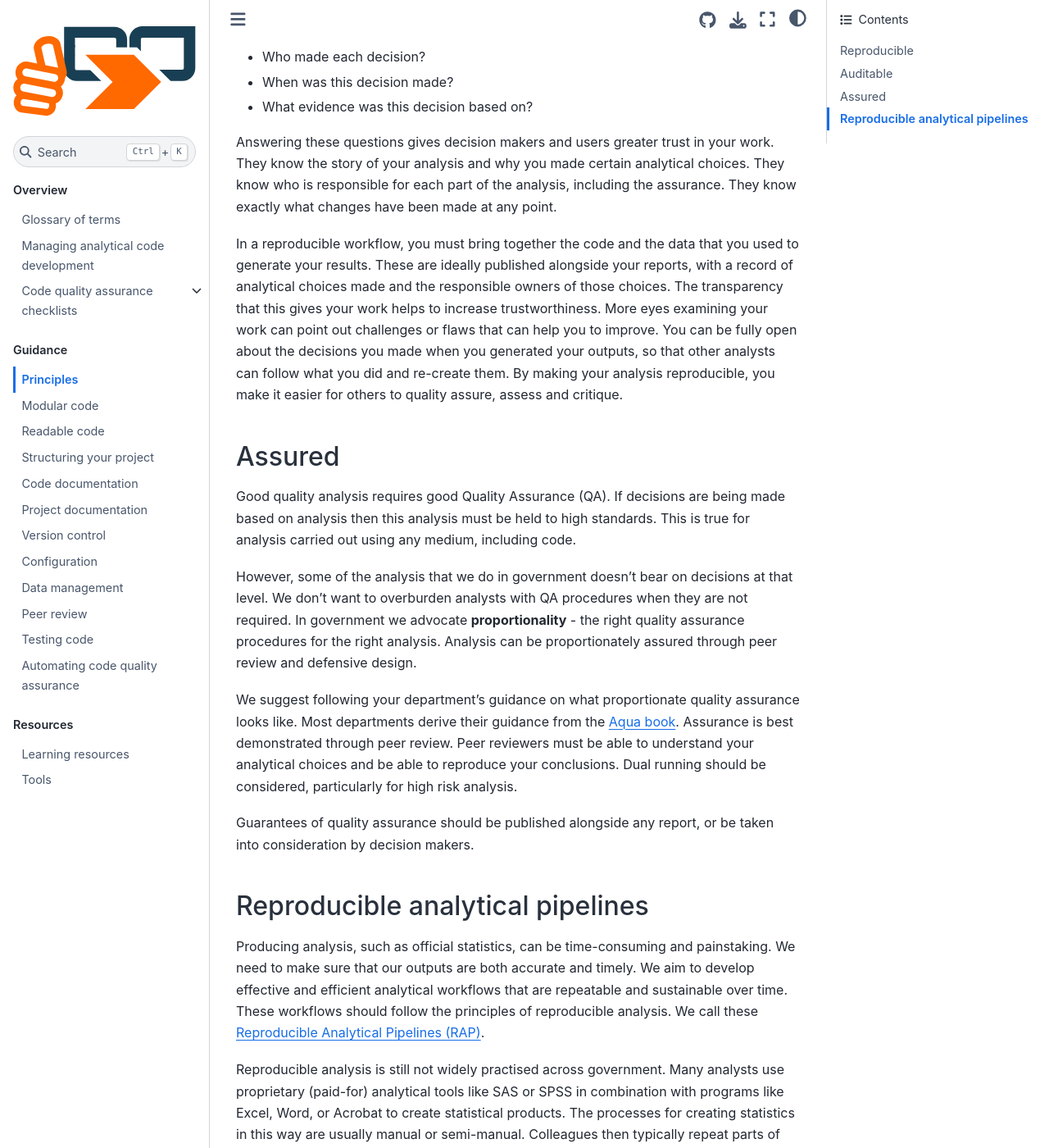
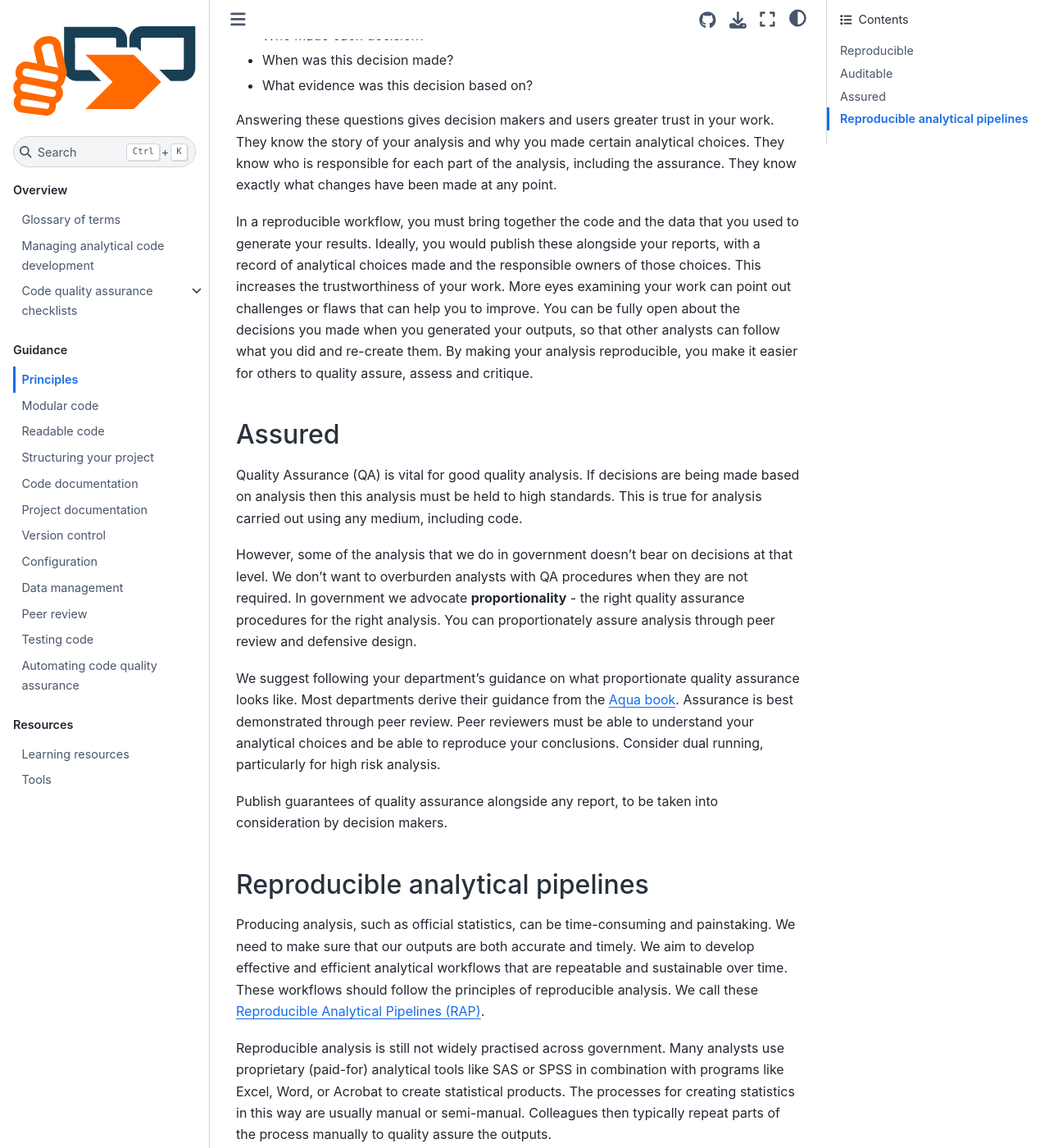
Before and after one commit to best-practice-and-impact/qa-of-code-guidance, a Jupyter Book: the page built from book/principles.md, in a window 1280 px wide and 1400 px high, scrolled down 1906 px. Shown: the whole window at 82% size. Built offline with Jupyter Book 1.0.4 settings and Sphinx 7.4.7 and the Sphinx Book theme 1.1.4, drawn with Linux system fonts in a browser that asks for light colours; some of the changed text lies outside the part shown.

Commit message:
removed passive sentences in Principles chapter

```diff
--- a/book/principles.md
+++ b/book/principles.md
@@ -62,7 +61,7 @@ Good documentation should allow users and other researchers to reuse and adapt y
 
 Reproducible analysis supports the requirements of the [Code of Practice for Statistics](https://www.statisticsauthority.gov.uk/code-of-practice/)
 around quality assurance and transparency (auditability).
-Wherever possible, we share the code we used to produce our outputs, along with enough data to allow for proper testing.
+We share the code we used to produce our outputs wherever possible, along with enough data to allow for proper testing.
 
 
 ## Auditable
@@ -80,8 +79,8 @@ They know who is responsible for each part of the analysis, including the assura
 They know exactly what changes have been made at any point.
 
 In a reproducible workflow, you must bring together the code and the data that you used to generate your results.
-These are ideally published alongside your reports, with a record of analytical choices made and the responsible owners of those choices.
-The transparency that this gives your work helps to increase trustworthiness.
+Ideally, you would publish these alongside your reports, with a record of analytical choices made and the responsible owners of those choices.
+This increases the trustworthiness of your work.
 More eyes examining your work can point out challenges or flaws that can help you to improve.
 You can be fully open about the decisions you made when you generated your outputs, so that other analysts can follow what you did and re-create them.
 By making your analysis reproducible, you make it easier for others to quality assure, assess and critique.
@@ -89,22 +88,22 @@ By making your analysis reproducible, you make it easier for others to quality a
 
 ## Assured
 
-Good quality analysis requires good Quality Assurance (QA).
+Quality Assurance (QA) is vital for good quality analysis.
 If decisions are being made based on analysis then this analysis must be held to high standards.
 This is true for analysis carried out using any medium, including code.
 
 However, some of the analysis that we do in government doesn't bear on decisions at that level.
 We don't want to overburden analysts with QA procedures when they are not required.
 In government we advocate **proportionality** - the right quality assurance procedures for the right analysis.
-Analysis can be proportionately assured through peer review and defensive design.
+You can proportionately assure analysis through peer review and defensive design.
 
 We suggest following your department's guidance on what proportionate quality assurance looks like.
 Most departments derive their guidance from the [Aqua book](https://www.gov.uk/government/publications/the-aqua-book-guidance-on-producing-quality-analysis-for-government).
 Assurance is best demonstrated through peer review.
 Peer reviewers must be able to understand your analytical choices and be able to reproduce your conclusions.
-Dual running should be considered, particularly for high risk analysis.
+Consider dual running, particularly for high risk analysis.
 
-Guarantees of quality assurance should be published alongside any report, or be taken into consideration by decision makers.
+Publish guarantees of quality assurance alongside any report, to be taken into consideration by decision makers.
 
 
 ## Reproducible analytical pipelines
```
Also changed, not shown: other parts of book/principles.md (+3 -4 lines).
